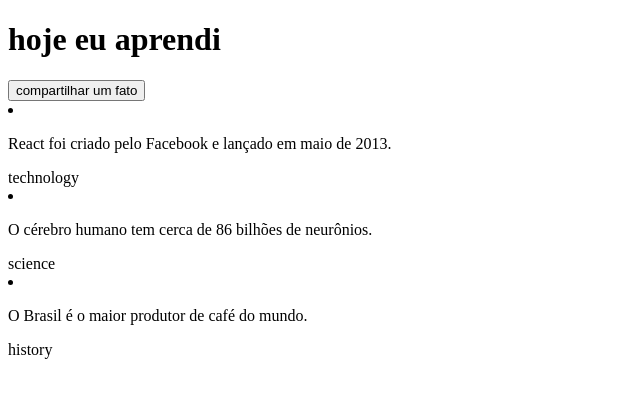
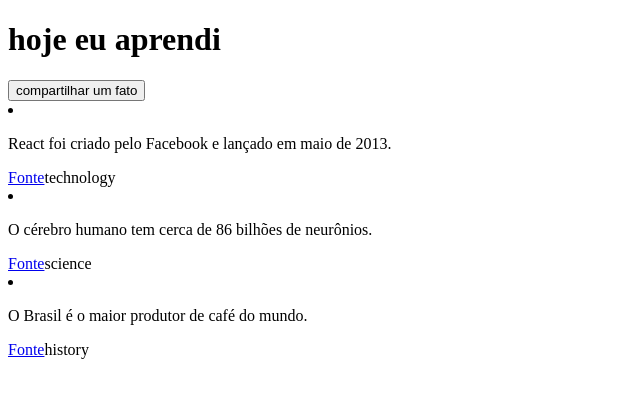
Before and after one commit to luc-fr/today-i-learned, a React (Vite) app: page / in a window 1280 px wide. Shown: the top 398 px of the page, without its empty margins (0-640 px from the left). Built offline with nearby package versions, Linux system fonts and the light colour scheme.

Commit message:
fix: adicionar texto para associacao de fonte

```diff
--- a/src/components/FactItem.tsx
+++ b/src/components/FactItem.tsx
@@ -9,7 +9,7 @@ export default function FactItem({ fact }: FactItemProps) {
     <>
       <li>
         <p>{ fact.text }</p>
-        <a href={ fact.source }></a>
+        <a href={ fact.source } target="_blank" >Fonte</a>
         <span>{ fact.category }</span>
       </li>
     </>
```
